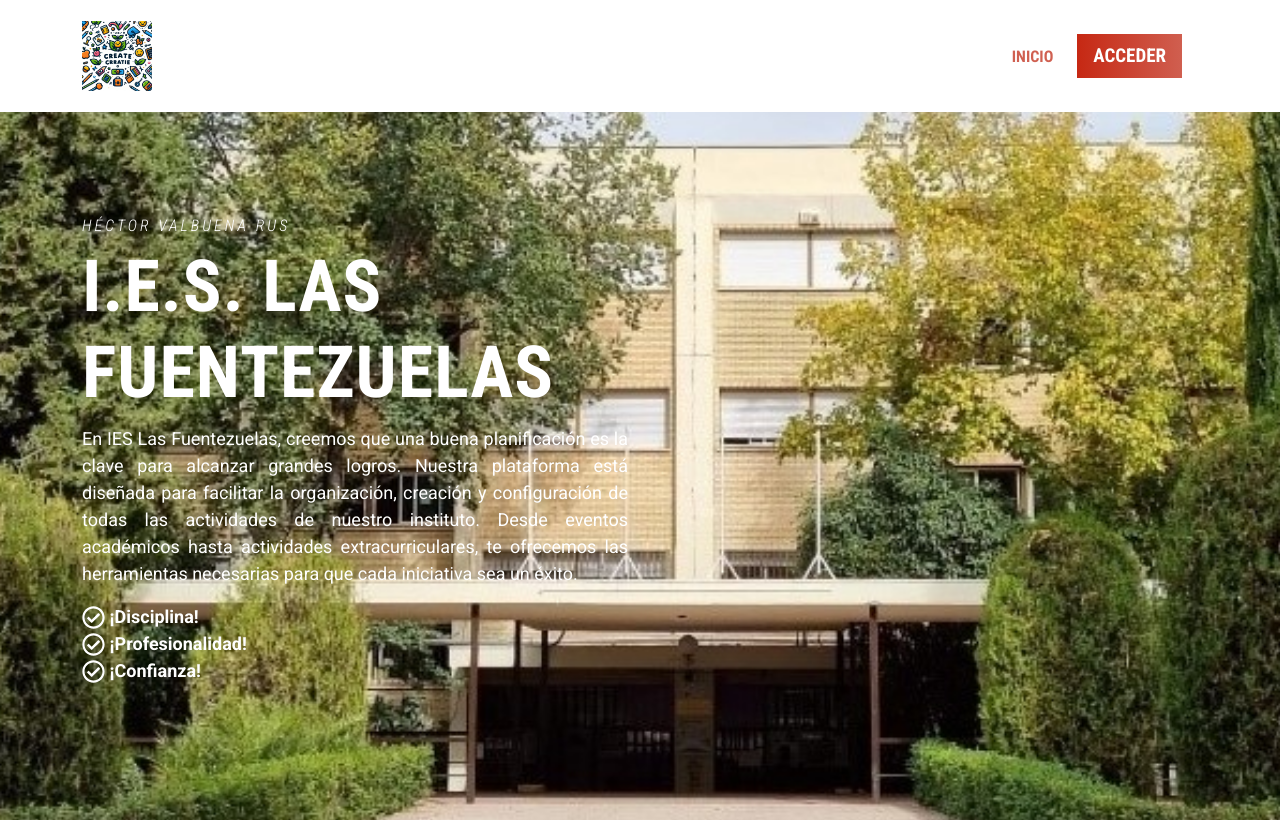
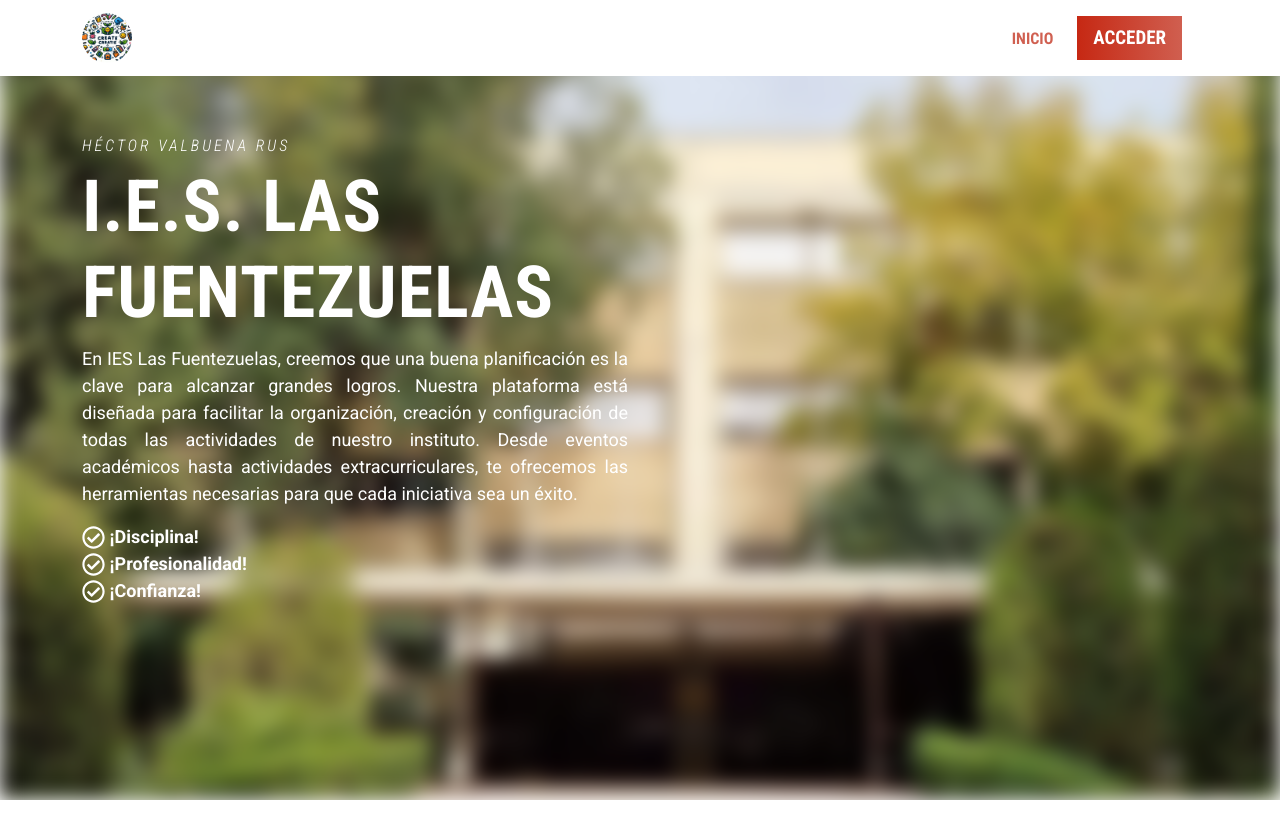
Before and after one commit to HecthorV/proyecto_2daw, a Symfony app: template templates/home/index.html.twig in a window 1280 px wide. Run offline with Twig, Linux system fonts and the light colour scheme; the template is opened without the code that fills it, so the values that code supplies are empty; some libraries are stand-ins or nearby versions.

Commit message:
header home

```diff
--- a/templates/base.html.twig
+++ b/templates/base.html.twig
@@ -21,12 +21,34 @@
 
         {# PLANTILLA #}
         <style>
-            body{
-                background: url({{ asset('images/iesfuentezuelas.jpg') }}) !important;
-                background-size: 130em !important;
-                background-position: center !important;
-                background-repeat: no-repeat !important;
-                background-attachment: fixed !important;
+            {#body{#}
+            {#    #}{#background: url({{ asset('images/iesfuentezuelas.jpg') }}) !important;#}
+            {#    #}{#background-position: center !important;#}
+            {#    #}{#background-repeat: no-repeat !important;#}
+            {#    #}{#background-attachment: fixed !important;#}
+            {#    background: url('{{ asset('images/iesfuentezuelas.jpg') }}') no-repeat center center fixed;#}
+            {#    background-size: 130em !important;#}
+            {#    filter: blur(10px);#}
+            {#    z-index: -1;#}
+            {#}#}
+
+            body {
+                margin: 0;
+                padding: 0;
+                height: 100vh;
+                overflow: hidden;
+            }
+            body::before {
+                content: "";
+                position: absolute;
+                top: 0;
+                left: 0;
+                width: 100%;
+                height: 100%;
+                background: url('{{ asset('images/iesfuentezuelas.jpg') }}') no-repeat center center fixed;
+                background-size: 130em;
+                filter: blur(10px); /* Ajusta el valor según sea necesario */
+                z-index: -1;
             }
         </style>
 
--- a/templates/home/plantilla.html.twig
+++ b/templates/home/plantilla.html.twig
@@ -4,11 +4,11 @@
         <!-- <div class="pattern-overlay pattern-right position-absolute">
             <img src="images/pattern-hero.png" alt="pattern">
         </div> -->
-        <div class="container py-5 mt-5">
-            <div class="row align-items-center py-5 mt-5">
+        <div class="container py-5 mt-2">
+            <div class="row align-items-center py-5 mt-2">
                 <div class="col-md-6 mb-5 mb-md-0">
                     <h6 class="text-white">Héctor Valbuena Rus</h6>
-                    <h2 class="text-white fw-bold display-2">I.E.S. Las Fuentezuelas</h2>
+                    <h3 class="text-white fw-bold display-2">I.E.S. Las Fuentezuelas</h3>
                     <p class="text-white" style="text-align: justify">
                         En IES Las Fuentezuelas, creemos que una buena planificación es la clave para alcanzar grandes logros. Nuestra
                         plataforma está diseñada para facilitar la organización, creación y configuración de todas las actividades de
--- a/templates/login/login.html.twig
+++ b/templates/login/login.html.twig
@@ -12,6 +12,7 @@
 
         .login-wrapper {
             width: 500px !important;
+            height: 450px !important;
 
             border: 6px solid darkred;
             border-radius: 12px;
--- a/templates/registration/register.html.twig
+++ b/templates/registration/register.html.twig
@@ -13,6 +13,7 @@
 
         .login-wrapper {
             width: 500px !important;
+            height: 450px !important;
 
             border: 6px solid darkred;
             border-radius: 12px;
--- a/templates/structure/header.html.twig
+++ b/templates/structure/header.html.twig
@@ -2,13 +2,14 @@
 
     <style>
         nav>div.container>a>img {
-            width: 70px;
+            width: 50px;
+            border-radius: 30px;
         }
     </style>
 
     <header>
 
-    <nav class="navbar navbar-expand-lg bg-white navbar-light container-fluid py-3 position-fixed ">
+    <nav class="navbar navbar-expand-lg bg-white navbar-light container-fluid py-2 position-fixed ">
         <div class="container">
             <a class="navbar-brand" href="{{ path('app_home') }}"><img src="{{ asset('images/icon/icon.jpeg') }}" alt="logo"></a>
             <button class="navbar-toggler" type="button" data-bs-toggle="offcanvas" data-bs-target="#offcanvasNavbar"
```
